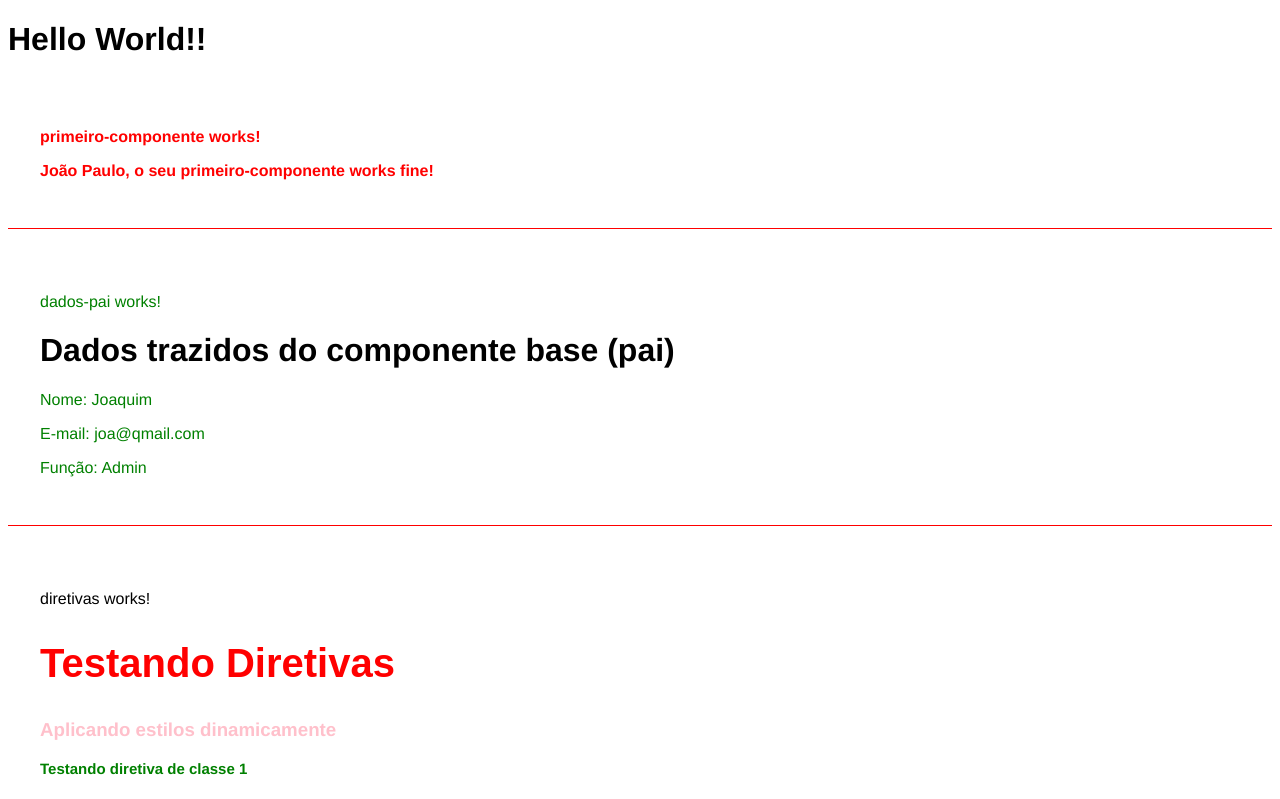
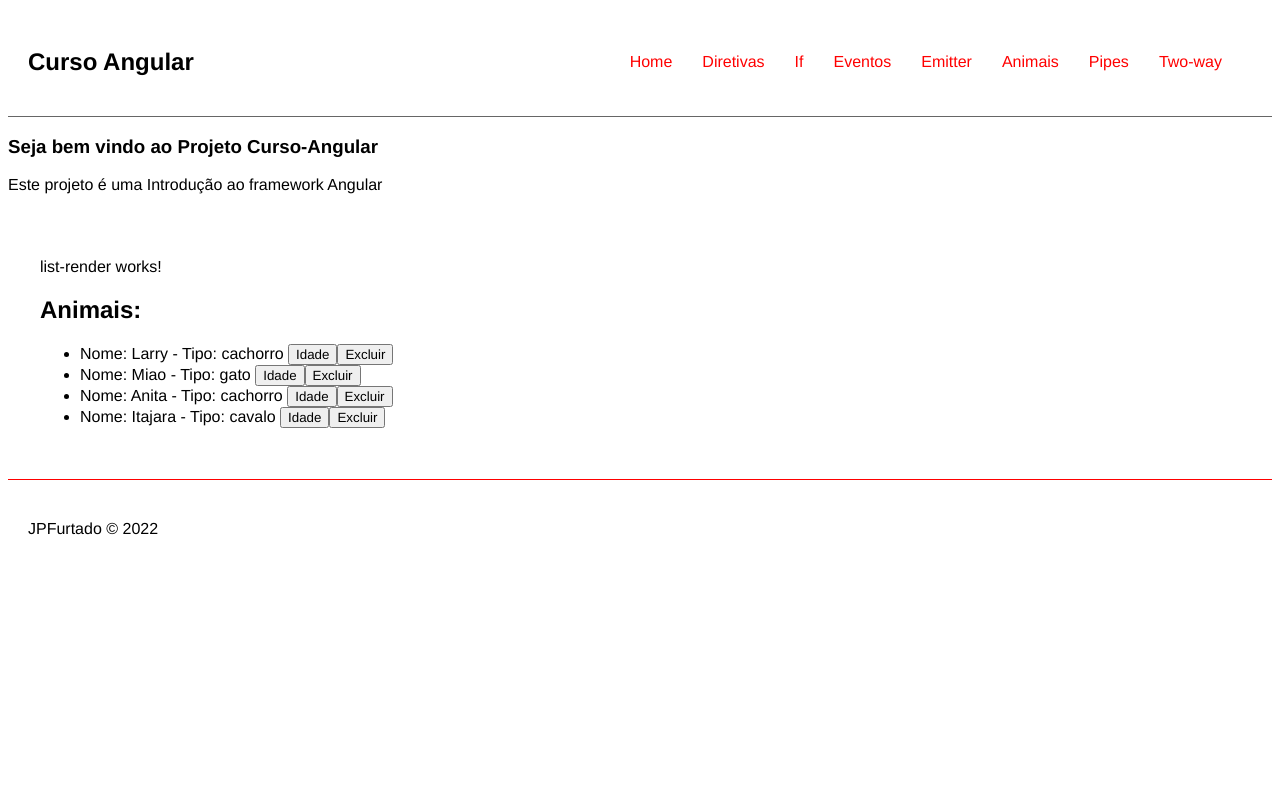
Before and after one commit to jpfurtado/curso-angular, an Angular app: page /list in a window 1280 px wide. Before the commit this address led to /. Shown: the top 799 px of the page. Built offline with nearby package versions, Linux system fonts and the light colour scheme.

Commit message:
Aula 22/10/2022

```diff
--- a/src/app/app-routing.module.ts
+++ b/src/app/app-routing.module.ts
@@ -1,7 +1,25 @@
-import { NgModule } from '@angular/core';
+import { EventEmitter, NgModule, Pipe } from '@angular/core';
 import { RouterModule, Routes } from '@angular/router';
+import { DiretivasComponent } from './componentes/diretivas/diretivas.component';
+import { EmitterComponent } from './componentes/emitter/emitter.component';
+import { EventosComponent } from './componentes/eventos/eventos.component';
+import { IfRenderComponent } from './componentes/if-render/if-render.component';
+import { ListRenderComponent } from './componentes/list-render/list-render.component';
+import { PipesComponent } from './componentes/pipes/pipes.component';
+import { PrimeiroComponenteComponent } from './componentes/primeiro-componente/primeiro-componente.component';
+import { TwoWayBidingComponent } from './componentes/two-way-biding/two-way-biding.component';
 
-const routes: Routes = [];
+const routes: Routes = [
+  {path: '', component: PrimeiroComponenteComponent},
+  {path: 'diretivas', component: DiretivasComponent},
+  {path: 'if-render', component: IfRenderComponent},
+  {path: 'eventos', component: EventosComponent},
+  {path: 'emitter', component: EmitterComponent},
+  {path: 'list', component: ListRenderComponent},
+  {path: 'pipes', component: PipesComponent},
+  {path: 'two-way-biding', component: TwoWayBidingComponent}
+
+];
 
 @NgModule({
   imports: [RouterModule.forRoot(routes)],
--- a/src/app/app.component.css
+++ b/src/app/app.component.css
@@ -0,0 +1,27 @@
+nav {
+    display: flex;
+    justify-content: space-between;
+    padding: 20px;
+    align-items: center;
+    border-bottom: 1px solid #666;
+}
+nav ul {
+    display: flex;
+    list-style: none;
+}
+ul li {
+    margin-right: 30px;
+}
+ul li a {
+    color: red;
+    text-decoration: none;
+    transition: 0.5s;
+}
+ul li a:hover {
+    color: rgb(15, 89, 150);
+}
+
+footer {
+    padding: 20px;
+    margin-top: 20px;
+}
--- a/src/app/app.component.html
+++ b/src/app/app.component.html
@@ -1,4 +1,4 @@
-<H1>Hello World!!</H1>
+<!--
 <app-primeiro-componente></app-primeiro-componente>
 <app-dados-pai [nome]="userName" [dadosUsu]="userData"></app-dados-pai>
 <app-diretivas></app-diretivas>
@@ -7,3 +7,29 @@
 <app-emitter></app-emitter>
 <app-list-render></app-list-render>
 <app-pipes></app-pipes>
+<app-two-way-biding></app-two-way-biding>
+ -->
+<nav>
+    <H1>Curso Angular</H1>
+        <ul>
+            <li><a routerLink="/">Home</a></li>
+            <li><a routerLink="/diretivas">Diretivas</a></li>
+            <li><a routerLink="/if-render">If</a></li>
+            <li><a routerLink="/eventos">Eventos</a></li>
+            <li><a routerLink="/emitter">Emitter</a></li>
+            <li><a routerLink="/list">Animais</a></li>
+            <li><a routerLink="/pipes">Pipes</a></li>
+            <li><a routerLink="/two-way-biding">Two-way</a></li>
+
+        </ul>
+
+
+</nav>
+<section>
+    <h3>Seja bem vindo ao Projeto Curso-Angular</h3>
+    <p>Este projeto é uma Introdução ao framework Angular</p>
+    <router-outlet></router-outlet>
+</section>
+<footer>
+    JPFurtado &copy; 2022
+</footer>
--- a/src/app/componentes/list-render/list-render.component.html
+++ b/src/app/componentes/list-render/list-render.component.html
@@ -5,6 +5,7 @@
         <li *ngFor="let animal of animais">
             Nome: {{animal.nome}} - Tipo: {{animal.tipo}}
             <button (click)="mostraIdade(animal)">Idade</button>
+            <button (click)="removeAnimal(animal)">Excluir</button>
         </li>
         <h3>{{idadeAnimal}}</h3>
     </ul>
--- a/src/app/componentes/list-render/list-render.component.ts
+++ b/src/app/componentes/list-render/list-render.component.ts
@@ -1,6 +1,7 @@
 import { Component, OnInit } from '@angular/core';
+import { Animal } from 'src/app/Animal';
+import { ListService } from 'src/app/servicos/list.service';
 
-import { Animal } from 'src/app/Animal';
 
 @Component({
   selector: 'app-list-render',
@@ -17,13 +18,14 @@ export class ListRenderComponent implements OnInit {
 
   idadeAnimal = '';
 
-  constructor() { }
-
+  constructor(private listService: ListService) { }
   ngOnInit(): void {
   }
-
   mostraIdade(animal: Animal) {
     this.idadeAnimal = `${animal.nome}(${animal.tipo}) tem ${animal.idade} anos!`;
   }
-
+  removeAnimal(animal: Animal) {
+    console.log('Removendo animal...')
+    this.animais = this.listService.remove(this.animais, animal)
+  }
 }
--- /dev/null
+++ b/src/app/componentes/two-way-biding/two-way-biding.component.html
@@ -0,0 +1,11 @@
+<div class="aula">
+    <p>two-way-biding works!</p>
+    <form>
+        <input type="text" [(ngModel)]='nome' name="nome"
+            placeholder="Digite o seu nome">
+        <input type="submit" value="Enviar">
+    </form>
+    <div *ngIf="nome!='' ">
+        <p>O nome é {{ nome }}</p>
+    </div>
+</div>
--- /dev/null
+++ b/src/app/componentes/two-way-biding/two-way-biding.component.ts
@@ -0,0 +1,17 @@
+import { Component, OnInit } from '@angular/core';
+
+@Component({
+  selector: 'app-two-way-biding',
+  templateUrl: './two-way-biding.component.html',
+  styleUrls: ['./two-way-biding.component.css']
+})
+export class TwoWayBidingComponent implements OnInit {
+
+  nome: string = '';
+
+  constructor() { }
+
+  ngOnInit(): void {
+  }
+
+}
--- /dev/null
+++ b/src/app/servicos/list.service.ts
@@ -0,0 +1,15 @@
+import { Injectable } from '@angular/core';
+import { Animal } from '../Animal';
+
+@Injectable({
+  providedIn: 'root'
+})
+export class ListService {
+
+  constructor() { }
+
+  remove(animais: Animal[],animal: Animal) {
+    console.log("Ativando serviço")
+    return animais.filter((a) => animal.nome !== a.nome);
+  }
+}
```
Also changed, not shown: src/app/app.module.ts (+6 -2 lines), src/app/componentes/two-way-biding/two-way-biding.component.css (added), 2 other files (tests, documents, lock files or other folders).
